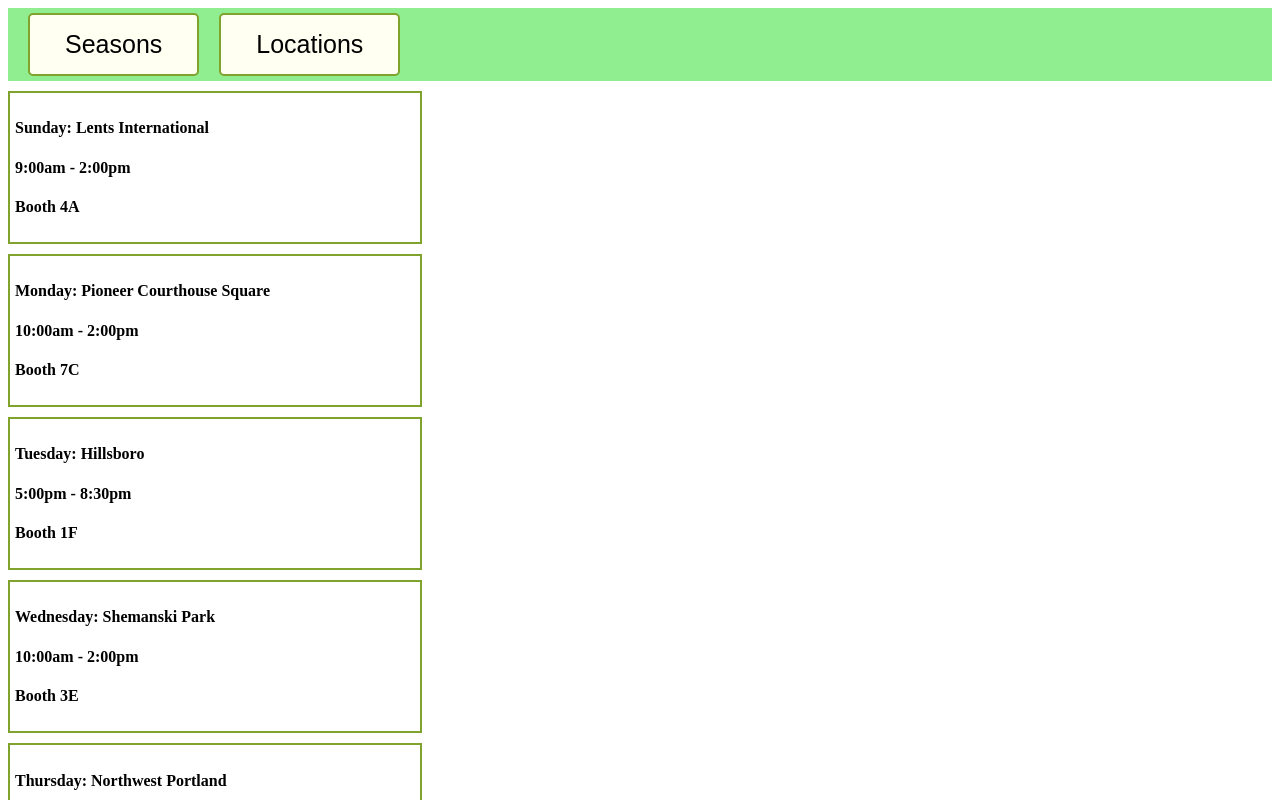
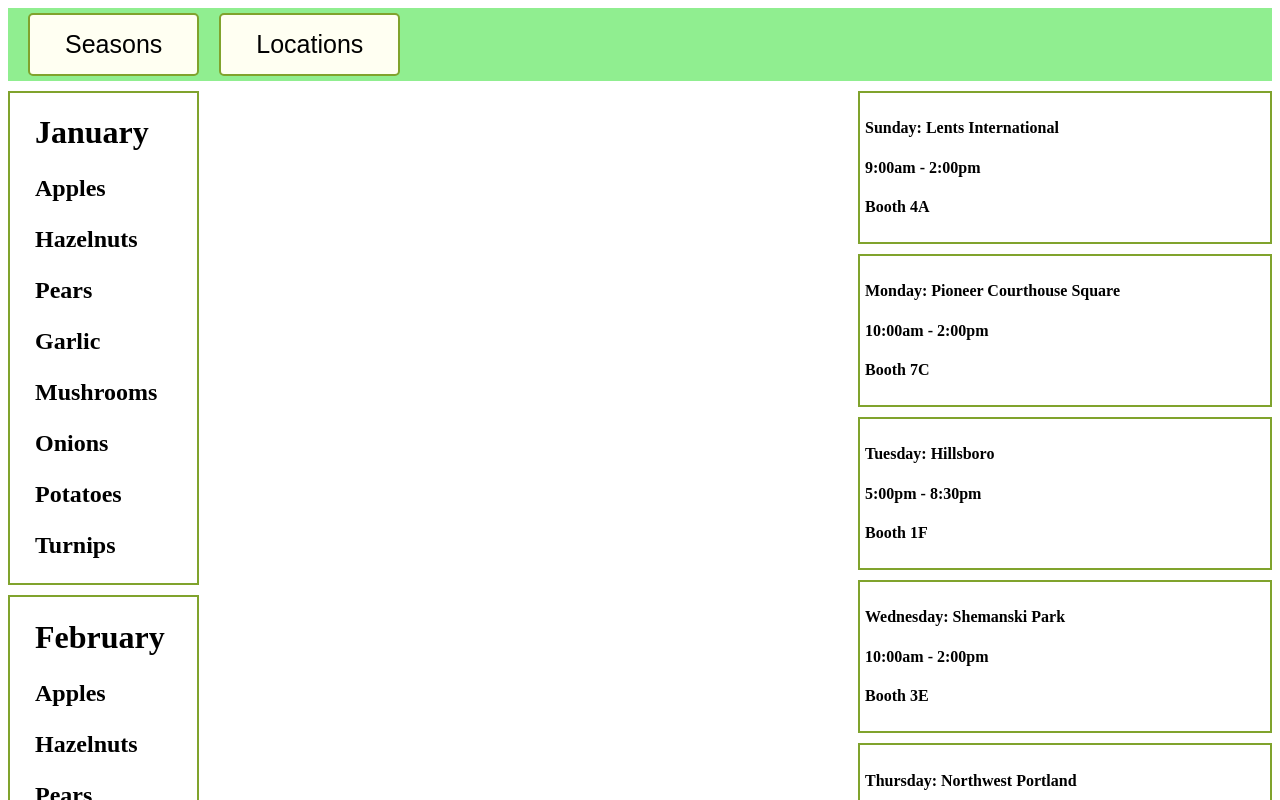
Before and after one commit to dsarbora/market-schedule, a React app: page / in a window 1280 px wide. Shown: the top 800 px of the page. Built offline with nearby package versions, Linux system fonts and the light colour scheme.

Commit message:
add produce list and styles

```diff
--- a/src/components/App.jsx
+++ b/src/components/App.jsx
@@ -1,16 +1,28 @@
-import React from 'react';
-import Navbar from './Navbar';
-import LocationList from './LocationList'
+import React from "react";
+import Navbar from "./Navbar";
+import LocationList from "./LocationList";
+import ProduceList from "./ProduceList";
 
-function App(){
-    return(
-        <div>
-            <Navbar/>
-            <div>
-                <LocationList/>
-            </div>
-        </div>
-    );
+function App() {
+  return (
+    <div>
+      <Navbar />
+      <style jsx>{`
+        .right {
+          float: right;
+        }
+        .left {
+          float: left;
+        }
+      `}</style>
+      <div className="right">
+        <LocationList />
+      </div>
+      <div className="left">
+        <ProduceList />
+      </div>
+    </div>
+  );
 }
 
 export default App;
--- a/src/components/Location.jsx
+++ b/src/components/Location.jsx
@@ -1,33 +1,35 @@
-import React from 'react';
-import PropTypes from 'prop-types';
+import React from "react";
+import PropTypes from "prop-types";
 
-function Location(props){
-    return(
+function Location(props) {
+  return (
     <div>
       <style jsx>{`
-            div{
+        div {
           border: 2px solid #80a32d;
           width: 400px;
           padding: 5px;
           margin-top: 10px;
         }
         div:hover {
-                box-shadow: 5px 5px rgba(0, 0, 0, .2);
+          box-shadow: 5px 5px rgba(0, 0, 0, 0.2);
           transform: scale(1.02);
         }
       `}</style>
-        <h4>{props.day}: {props.location}</h4>
+      <h4>
+        {props.day}: {props.location}
+      </h4>
       <h4>{props.hours}</h4>
       <h4>Booth {props.booth}</h4>
     </div>
   );
 }
 
-Location.propTypes= {
+Location.propTypes = {
   day: PropTypes.string,
   location: PropTypes.string,
   hours: PropTypes.string,
   booth: PropTypes.string
-}
+};
 
 export default Location;
--- /dev/null
+++ b/src/components/Month.jsx
@@ -0,0 +1,12 @@
+import React from "react";
+import PropTypes from "prop-types";
+
+function Month(props) {
+  return <h1>{props.name}</h1>;
+}
+
+Month.propTypes = {
+  name: PropTypes.string
+};
+
+export default Month;
--- a/src/components/Produce.jsx
+++ b/src/components/Produce.jsx
@@ -1,7 +1,24 @@
-import React from 'react';
+import React from "react";
+import PropTypes from "prop-types";
 
 function Produce(props) {
-    return ();
+  return (
+    <div>
+      <style jsx>{`
+        div {
+          border: 2px solid #80a32d;
+          padding-left: 25px;
+          margin-top: 10px;
+        }
+      `}</style>
+      <h1>{props.month}</h1>
+      <h2>{props.produce}</h2>
+    </div>
+  );
 }
 
+Produce.propTypes = {
+  month: PropTypes.string,
+  produce: PropTypes.array
+};
 export default Produce;
--- a/src/components/ProduceList.jsx
+++ b/src/components/ProduceList.jsx
@@ -0,0 +1,291 @@
+import React from "react";
+import Produce from "./Produce";
+import Month from "./Month";
+const availableProduce = [
+  {
+    month: "January",
+    selection: [
+      "Apples",
+      "Hazelnuts",
+      "Pears",
+      "Garlic",
+      "Mushrooms",
+      "Onions",
+      "Potatoes",
+      "Turnips"
+    ]
+  },
+  {
+    month: "February",
+    selection: [
+      "Apples",
+      "Hazelnuts",
+      "Pears",
+      "Garlic",
+      "Mushrooms",
+      "Onions",
+      "Potatoes"
+    ]
+  },
+  {
+    month: "March",
+    selection: [
+      "Apples",
+      "Hazelnuts",
+      "Pears",
+      "Rhubarb",
+      "Garlic",
+      "Mushrooms",
+      "Onions",
+      "Potatoes"
+    ]
+  },
+  {
+    month: "April",
+    selection: [
+      "Apples",
+      "Hazelnuts",
+      "Pears",
+      "Rhubarb",
+      "Asparagus",
+      "Garlic",
+      "Lettuce",
+      "Mushrooms",
+      "Onions",
+      "Potatoes"
+    ]
+  },
+  {
+    month: "May",
+    selection: [
+      "Apples",
+      "Hazelnuts",
+      "Pears",
+      "Rhubarb",
+      "Asparagus",
+      "Cauliflower",
+      "Garlic",
+      "Lettuce",
+      "Potatoes",
+      "Radishes"
+    ]
+  },
+  {
+    month: "June",
+    selection: [
+      "Apples",
+      "Hazelnuts",
+      "Pears",
+      "Rhubarb",
+      "Blackberries",
+      "Cherries",
+      "Raspberries",
+      "Strawberries",
+      "Asparagus",
+      "Broccoli",
+      "Cauliflower",
+      "Kohlrabi",
+      "Lettuce",
+      "Mushrooms",
+      "Potatoes",
+      "Radishes",
+      "Squash"
+    ]
+  },
+  {
+    month: "July",
+    selection: [
+      "Apples",
+      "Hazelnuts",
+      "Pears",
+      "Rhubarb",
+      "Apricots",
+      "Blackberries",
+      "Blueberries",
+      "Cherries",
+      "Melons",
+      "Nectarines",
+      "Peaches",
+      "Raspberries",
+      "Strawberries",
+      "Tomatoes",
+      "Beets",
+      "Broccoli",
+      "Brussel Sprouts",
+      "Cabbage",
+      "Carrots",
+      "Cauliflower",
+      "Cucumber",
+      "Eggplant",
+      "Garlic",
+      "Green Beans",
+      "Kohlrabi",
+      "Lettuce",
+      "Mushrooms",
+      "Potatoes",
+      "Radishes",
+      "Squash",
+      "Turnips"
+    ]
+  },
+  {
+    month: "August",
+    selection: [
+      "Apples",
+      "Apricots",
+      "Blackberries",
+      "Blueberries",
+      "Cherries",
+      "Melons",
+      "Nectarines",
+      "Peaches",
+      "Pears",
+      "Plums",
+      "Raspberries",
+      "Rhubarb",
+      "Strawberries",
+      "Tomatoes",
+      "Beets",
+      "Broccoli",
+      "Brussel Sprouts",
+      "Cabbage",
+      "Carrots",
+      "Cauliflower",
+      "Corn",
+      "Cucumber",
+      "Eggplant",
+      "Garlic",
+      "Green Beans",
+      "Kohlrabi",
+      "Lettuce",
+      "Mushrooms",
+      "Onions",
+      "Peas",
+      "Peppers",
+      "Potatoes",
+      "Radishes",
+      "Squash",
+      "Turnips"
+    ]
+  },
+  {
+    month: "September",
+    selection: [
+      "Apples",
+      "Blueberries",
+      "Grapes",
+      "Melons",
+      "Peaches",
+      "Pears",
+      "Plums",
+      "Raspberries",
+      "Tomatoes",
+      "Broccoli",
+      "Brussel Sprouts",
+      "Cabbage",
+      "Carrots",
+      "Cauliflower",
+      "Corn",
+      "Cucumber",
+      "Eggplant",
+      "Garlic",
+      "Green Beans",
+      "Kohlrabi",
+      "Lettuce",
+      "Mushrooms",
+      "Onions",
+      "Peas",
+      "Peppers",
+      "Potatoes",
+      "Radishes",
+      "Squash",
+      "Turnips"
+    ]
+  },
+  {
+    month: "October",
+    selection: [
+      "Apples",
+      "Grapes",
+      "Hazelnuts",
+      "Melons",
+      "Peaches",
+      "Pears",
+      "Tomatoes",
+      "Broccoli",
+      "Brussel Sprouts",
+      "Cabbage",
+      "Carrots",
+      "Cauliflower",
+      "Corn",
+      "Cucumber",
+      "Eggplant",
+      "Garlic",
+      "Green Beans",
+      "Kohlrabi",
+      "Lettuce",
+      "Mushrooms",
+      "Onions",
+      "Peas",
+      "Peppers",
+      "Potatoes",
+      "Pumpkins",
+      "Radishes",
+      "Squash",
+      "Turnips"
+    ]
+  },
+  {
+    month: "November",
+    selection: [
+      "Apples",
+      "Hazelnuts",
+      "Pears",
+      "Broccoli",
+      "Carrots",
+      "Cauliflower",
+      "Garlic",
+      "Mushrooms",
+      "Onions",
+      "Potatoes",
+      "Squash",
+      "Turnips"
+    ]
+  },
+  {
+    month: "December",
+    selection: [
+      "Apples",
+      "Hazelnuts",
+      "Pears",
+      "Broccoli",
+      "Carrots",
+      "Cauliflower",
+      "Garlic",
+      "Mushrooms",
+      "Onions",
+      "Potatoes",
+      "Turnips"
+    ]
+  }
+];
+
+function ProduceList() {
+  return (
+    <div>
+      {availableProduce.map((item, index) => (
+        <Produce
+          month={item.month}
+          key={index}
+          produce={item.selection.map((newItem, newIndex) => (
+            <div key={newIndex}>
+              <p>{newItem}</p>
+            </div>
+          ))}
+        />
+      ))}
+    </div>
+  );
+}
+
+export default ProduceList;
```
Also changed, not shown: src/components/LocationList.jsx (+10 -8 lines), src/components/Navbar.jsx (+3 -4 lines). Lines whose indentation alone changed are shown as unchanged.
